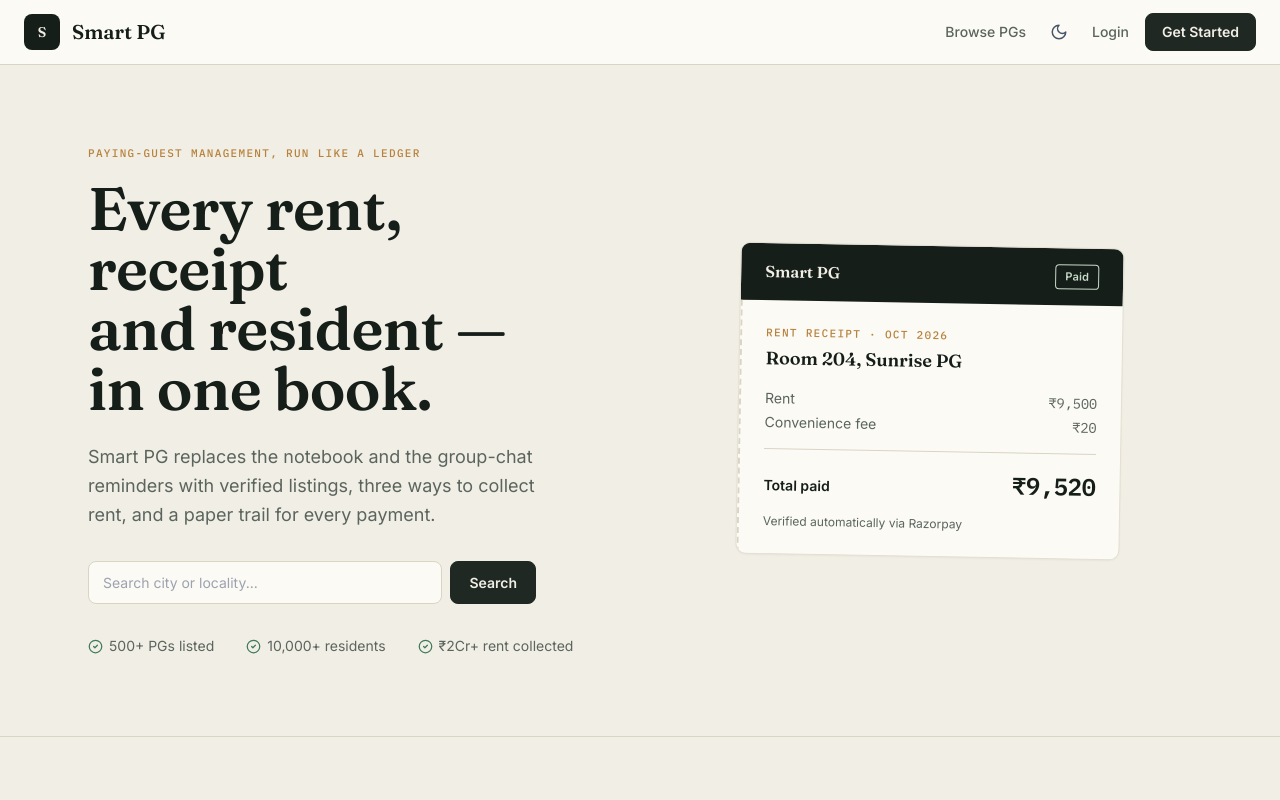
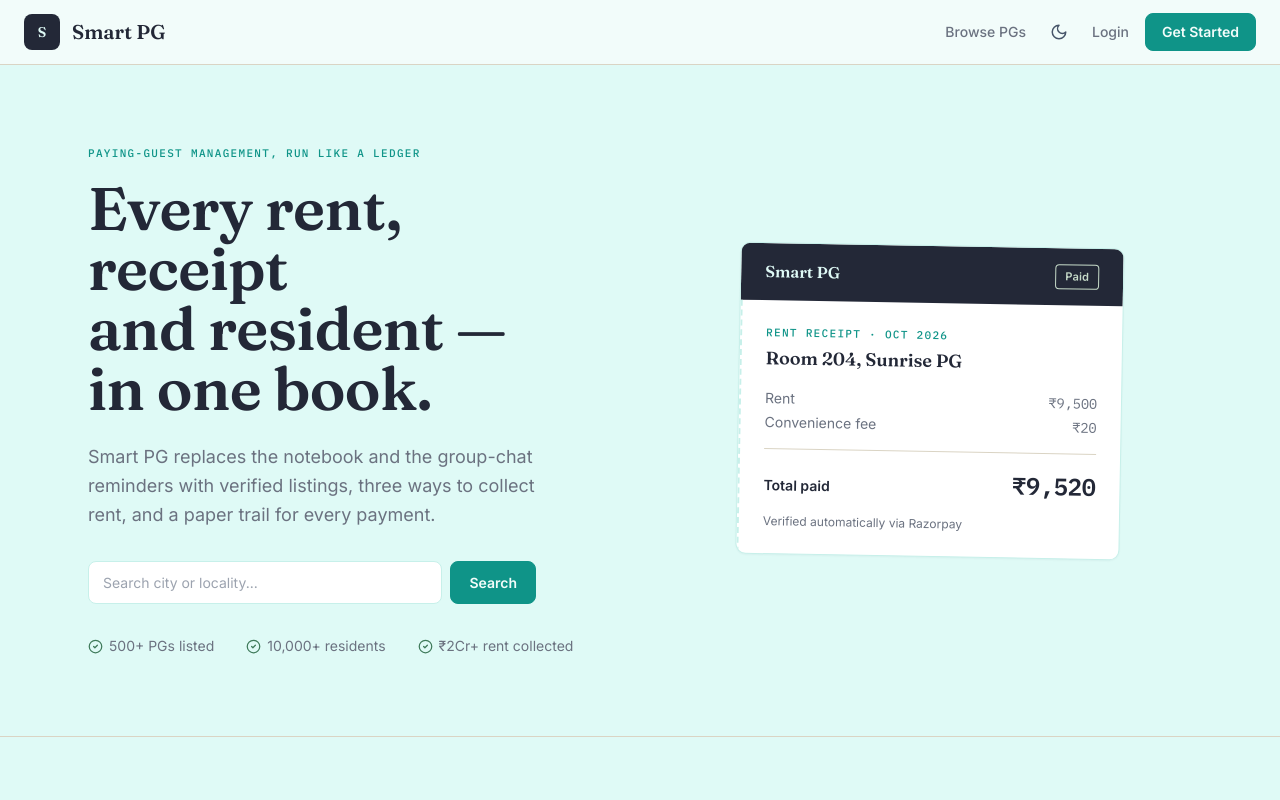
Before and after one commit to Peddireddy2005/smart-pg, a React (Vite) app in the folder frontend/: page / in a window 1280 px wide. Shown: the top 800 px of the page. Built offline with nearby package versions, Linux system fonts and the light colour scheme; no server answers.

Commit message:
dark and light mode

```diff
--- a/frontend/src/index.css
+++ b/frontend/src/index.css
@@ -5,6 +5,12 @@
 @tailwind utilities;
 
 /*
+  Palette update: dark surfaces now use the navy/slate/teal swatch, light
+  surfaces use the mint/cyan swatch. Values here mirror tailwind.config.js's
+  ink/mist/brand scales — kept as literal hex because these classes are
+  plain CSS (not Tailwind utility classes), so they don't pick up config
+  changes automatically.
+
   IMPORTANT: everything below used to live as plain CSS *after* the
   @tailwind directives. That meant these hand-written classes (.input,
   .btn-primary, .card, etc.) sat later in the final stylesheet than
@@ -21,31 +27,29 @@
 @layer base {
   * { font-family: "Inter", sans-serif; }
   h1, h2, h3, h4, h5, h6 { font-family: "Fraunces", serif; font-weight: 600; letter-spacing: -0.01em; }
-  body { background: #F1EEE5; transition: background-color 0.2s ease; }
-  .dark body { background: #0F1512; }
+  body { background: #F2FCFA; transition: background-color 0.2s ease; }
+  .dark body { background: #1A1F29; }
 }
 
 @layer components {
   /* ---- Buttons ---------------------------------------------------------- */
-  /* Slightly squarer corners and a hairline border instead of a floating
-     pill — reads as "form control", not "marketing button". */
 
   .btn-primary {
     display: inline-flex;
     align-items: center;
     gap: 6px;
-    background-color: #1F2822;
-    color: #F1EEE5;
+    background-color: #0F9488;
+    color: #F2FCFA;
     font-weight: 600;
     padding: 10px 18px;
     border-radius: 8px;
-    border: 1px solid #1F2822;
+    border: 1px solid #0F9488;
     cursor: pointer;
     font-size: 14px;
     transition: background 0.15s, transform 0.1s;
     text-decoration: none;
   }
-  .btn-primary:hover:not(:disabled) { background-color: #354039; }
+  .btn-primary:hover:not(:disabled) { background-color: #0C7A70; }
   .btn-primary:active:not(:disabled) { transform: translateY(1px); }
   .btn-primary:disabled { opacity: 0.5; cursor: not-allowed; }
 
@@ -53,21 +57,21 @@
     display: inline-flex;
     align-items: center;
     gap: 6px;
-    background: #FBFAF5;
-    color: #28322C;
+    background: #FFFFFF;
+    color: #232837;
     font-weight: 600;
     padding: 10px 18px;
     border-radius: 8px;
-    border: 1px solid #DAD4C4;
+    border: 1px solid #C7F0EA;
     cursor: pointer;
     font-size: 14px;
     transition: border-color 0.15s, background 0.15s;
     text-decoration: none;
   }
-  .btn-secondary:hover:not(:disabled) { border-color: #B8823C; background: #FBF4E7; }
+  .btn-secondary:hover:not(:disabled) { border-color: #14B8A6; background: #E6FBF8; }
   .btn-secondary:disabled { opacity: 0.5; cursor: not-allowed; }
-  .dark .btn-secondary { background: #1F2822; color: #DEE3DF; border-color: #3A443E; }
-  .dark .btn-secondary:hover:not(:disabled) { background: #28322C; border-color: #B8823C; }
+  .dark .btn-secondary { background: #232837; color: #DADFE6; border-color: #3A4150; }
+  .dark .btn-secondary:hover:not(:disabled) { background: #2A303D; border-color: #14B8A6; }
 
   .btn-danger {
     display: inline-flex;
@@ -88,34 +92,34 @@
   /* ---- Surfaces ----------------------------------------------------------- */
 
   .card {
-    background: #FBFAF5;
+    background: #FFFFFF;
     border-radius: 10px;
-    border: 1px solid #E4DFD1;
-    box-shadow: 0 1px 2px rgba(22, 30, 25, 0.04);
+    border: 1px solid #C7F0EA;
+    box-shadow: 0 1px 2px rgba(26, 31, 41, 0.04);
   }
-  .dark .card { background: #1A211C; border-color: #2E3931; color: #E7E9E4; box-shadow: none; }
+  .dark .card { background: #232837; border-color: #3A4150; color: #E7E9E4; box-shadow: none; }
 
   .input {
     width: 100%;
-    border: 1px solid #DAD4C4;
+    border: 1px solid #C7F0EA;
     border-radius: 8px;
     padding: 10px 14px;
-    background: #FBFAF5;
+    background: #FFFFFF;
     font-size: 14px;
     outline: none;
     transition: border-color 0.15s, box-shadow 0.15s;
   }
   .input:focus {
-    border-color: #B8823C;
-    box-shadow: 0 0 0 3px rgba(184, 130, 60, 0.16);
+    border-color: #14B8A6;
+    box-shadow: 0 0 0 3px rgba(20, 184, 166, 0.16);
   }
-  .dark .input { background: #161E19; border-color: #2E3931; color: #E7E9E4; }
+  .dark .input { background: #1A1F29; border-color: #3A4150; color: #E7E9E4; }
 
   .label {
     display: block;
     font-size: 11px;
     font-weight: 600;
-    color: #6B756E;
+    color: #6B7280;
     margin-bottom: 6px;
     text-transform: uppercase;
     letter-spacing: 0.06em;
@@ -126,7 +130,7 @@
 
   .badge-green  { background:#EEF4EF; color:#33634A; padding:3px 9px; border-radius:4px; font-size:11px; font-weight:600; letter-spacing:.02em; white-space:nowrap; border:1px solid #C6DBC9; }
   .badge-yellow { background:#FBF4E7; color:#7C5324; padding:3px 9px; border-radius:4px; font-size:11px; font-weight:600; letter-spacing:.02em; white-space:nowrap; border:1px solid #E8CD95; }
-  .badge-blue   { background:#EEF1F4; color:#334B63; padding:3px 9px; border-radius:4px; font-size:11px; font-weight:600; letter-spacing:.02em; white-space:nowrap; border:1px solid #C7D3DE; }
+  .badge-blue   { background:#E6FBF8; color:#0C7A70; padding:3px 9px; border-radius:4px; font-size:11px; font-weight:600; letter-spacing:.02em; white-space:nowrap; border:1px solid #A3E4DC; }
   .badge-red    { background:#F8ECE8; color:#973B2E; padding:3px 9px; border-radius:4px; font-size:11px; font-weight:600; letter-spacing:.02em; white-space:nowrap; border:1px solid #E4BFB2; }
   .badge-gray   { background:#F2F1EB; color:#5A655D; padding:3px 9px; border-radius:4px; font-size:11px; font-weight:600; letter-spacing:.02em; white-space:nowrap; border:1px solid #DEDAD0; }
   .badge-purple { background:#F1EEF6; color:#5B4B84; padding:3px 9px; border-radius:4px; font-size:11px; font-weight:600; letter-spacing:.02em; white-space:nowrap; border:1px solid #D9D0E8; }
@@ -148,15 +152,15 @@
     font-weight: 500;
     letter-spacing: 0.12em;
     text-transform: uppercase;
-    color: #B8823C;
+    color: #0F9488;
   }
 
   /* Perforated-stub edge — signature motif reused on receipt-like cards
      (invoices, the homepage hero mock). Purely decorative dashed rule. */
   .stub-edge {
-    border-left: 2px dashed #DAD4C4;
+    border-left: 2px dashed #C7F0EA;
   }
-  .dark .stub-edge { border-left-color: #3A443E; }
+  .dark .stub-edge { border-left-color: #3A4150; }
 
   .sidebar-link {
     display: flex;
@@ -177,8 +181,8 @@
   .line-clamp-1 { display: -webkit-box; -webkit-line-clamp: 1; line-clamp: 1; -webkit-box-orient: vertical; overflow: hidden; }
   .line-clamp-2 { display: -webkit-box; -webkit-line-clamp: 2; line-clamp: 2; -webkit-box-orient: vertical; overflow: hidden; }
 
-  .skeleton { background: linear-gradient(90deg, #E7E2D3 25%, #DED8C6 37%, #E7E2D3 63%); background-size: 400% 100%; animation: skeleton-loading 1.4s ease infinite; border-radius: 8px; }
-  .dark .skeleton { background: linear-gradient(90deg, #1A211C 25%, #232B25 37%, #1A211C 63%); background-size: 400% 100%; }
+  .skeleton { background: linear-gradient(90deg, #DFFAF6 25%, #C7F0EA 37%, #DFFAF6 63%); background-size: 400% 100%; animation: skeleton-loading 1.4s ease infinite; border-radius: 8px; }
+  .dark .skeleton { background: linear-gradient(90deg, #232837 25%, #2A303D 37%, #232837 63%); background-size: 400% 100%; }
 
   /* Dark scrollbar for the dark sidebar nav (Owner/Resident/Admin layouts) */
   .sidebar-scroll {
--- a/frontend/tailwind.config.js
+++ b/frontend/tailwind.config.js
@@ -10,34 +10,46 @@ export default {
         data: ["\"IBM Plex Mono\"", "ui-monospace", "monospace"],
       },
       colors: {
-        // Primary accent — aged brass, evokes keys / receipts / property
-        // deeds rather than a generic SaaS orange.
+        // Primary accent — teal, replaces the old aged-brass "brand" scale.
+        // Derived from the bright teal band in the dark-theme swatch.
         brand: {
-          50: "#FBF4E7",
-          100: "#F3E3C2",
-          200: "#E8CD95",
-          300: "#DAB268",
-          400: "#C89A48",
-          500: "#B8823C",
-          600: "#9C6A2E",
-          700: "#7C5324",
-          800: "#5E3E1B",
-          900: "#4A3115",
+          50: "#E6FBF8",
+          100: "#C7F0EA",
+          200: "#A3E4DC",
+          300: "#74C7BD",
+          400: "#3DBDB0",
+          500: "#14B8A6",
+          600: "#0F9488",
+          700: "#0C7A70",
+          800: "#0A6058",
+          900: "#084A44",
         },
-        // Ledger ink — used for dark surfaces instead of pure slate-950
+        // Dark-surface scale — from the left (dark) swatch: near-black navy,
+        // slate, teal accent, light gray.
         ink: {
-          50: "#F2F4F2",
-          100: "#DEE3DF",
-          400: "#5A655D",
-          700: "#28322C",
-          800: "#1F2822",
-          900: "#161E19",
-          950: "#0F1512",
+          50: "#EEEEEE",
+          100: "#DADFE6",
+          400: "#6B7280",
+          700: "#3A4150",
+          800: "#2A303D",
+          900: "#232837",
+          950: "#1A1F29",
         },
+        // Light-surface scale — from the right (light) swatch: pale mint,
+        // light cyan, pale teal, medium teal.
         paper: {
-          DEFAULT: "#F1EEE5",
-          raised: "#FBFAF5",
+          DEFAULT: "#DFFAF6",
+          raised: "#F2FCFA",
         },
+        mist: {
+          50: "#F2FCFA",
+          100: "#DFFAF6",
+          200: "#C7F0EA",
+          300: "#A3E4DC",
+          500: "#74C7BD",
+          600: "#4FA89C",
+        },
+        // Kept for any leftover references to the old sage/rust accents.
         sage: {
           50: "#EEF4EF",
           200: "#C6DBC9",
```
Also changed, not shown: 1 other file (tests, documents, lock files or other folders).
